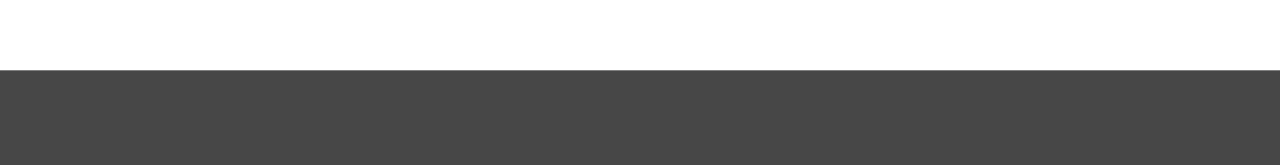
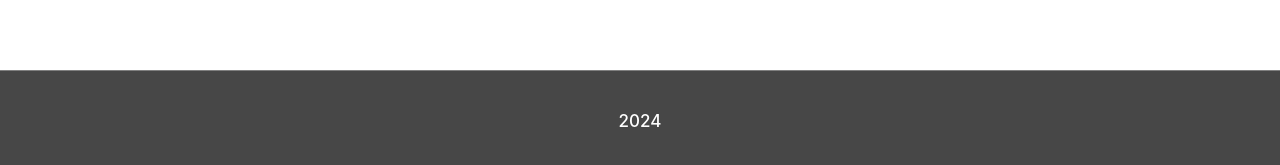
Before and after one commit to gorokhovnikolay/Hackathon2, a React (Create React App) app in the folder my-app/: page / in a window 1280 px wide. Shown: the part 629-794 px from the top of the page. Built offline with nearby package versions, Linux system fonts and the light colour scheme.

Commit message:
Реализовать подвал

```diff
--- a/my-app/src/components/footer/footer.js
+++ b/my-app/src/components/footer/footer.js
@@ -1,7 +1,9 @@
 import styled from 'styled-components';
 
 const FooterContainer = ({ className }) => {
-	return <div className={className}></div>;
+	const year = new Date().getFullYear();
+
+	return <div className={className}>{year}</div>;
 };
 
 export const Footer = styled(FooterContainer)`
@@ -10,4 +12,10 @@ export const Footer = styled(FooterContainer)`
 	border-top: 1px solid gray;
 	width: 100%;
 	margin: auto auto 0;
+	display: flex;
+	justify-content: center;
+	align-items: center;
+	color: white;
+	font-size: 17px;
+	font-weight: 500;
 `;
--- a/my-app/src/localstorage/set-students.js
+++ b/my-app/src/localstorage/set-students.js
@@ -1,6 +1,3 @@
 export const setStudents = (db, key) => {
-	if (localStorage.getItem(key)) {
-		return;
-	}
 	localStorage.setItem(key, JSON.stringify(db));
 };
```
